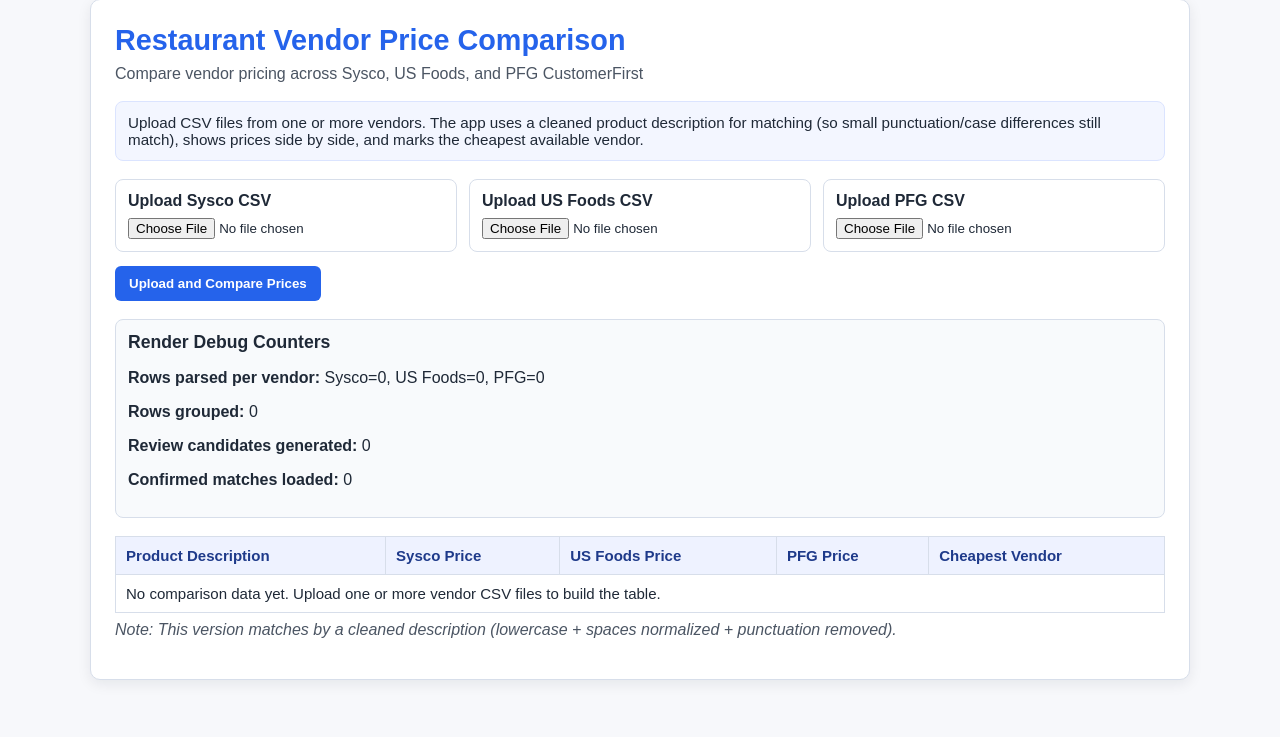
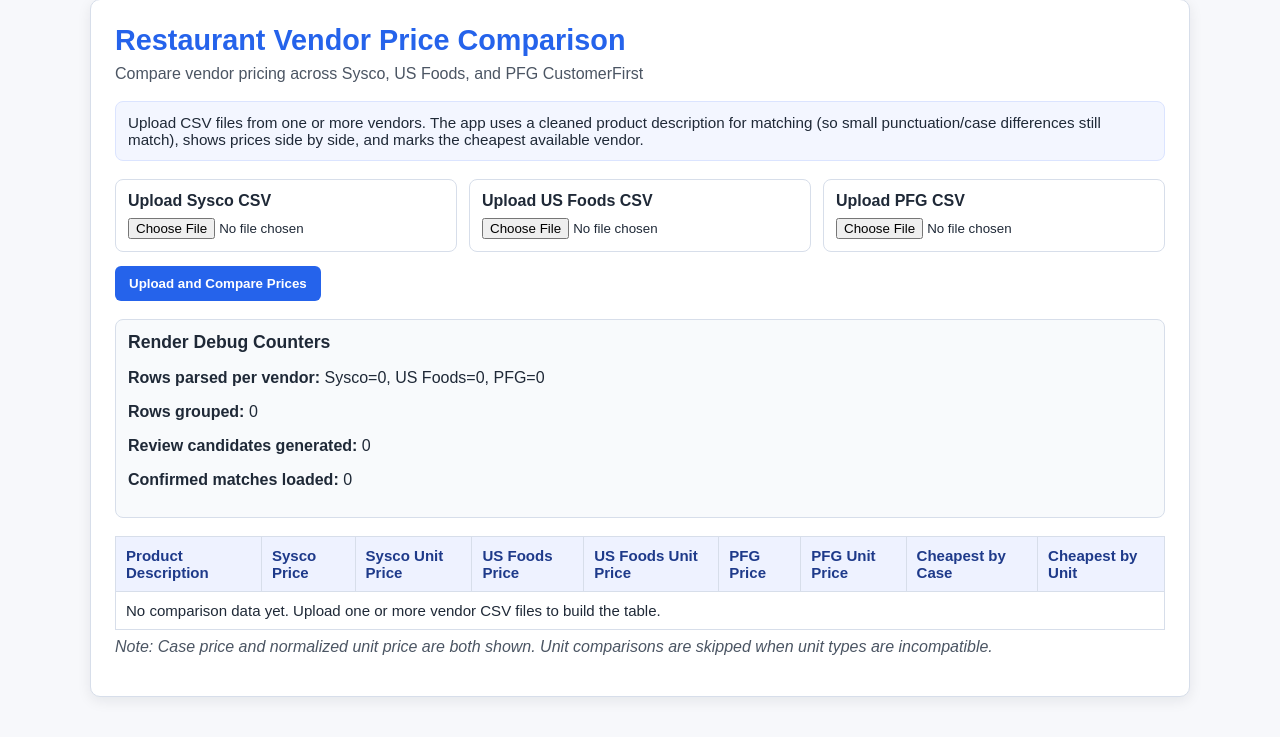
Before and after one commit to Mfaraglia/Confluence, a Flask app: page / in a window 1280 px wide. Shown: the part 25-762 px from the top of the page. Run offline with Flask 3, Linux system fonts and the light colour scheme.

Commit message:
Add normalized unit-price comparison and pack-size parsing

```diff
--- a/app.py
+++ b/app.py
@@ -75,9 +75,14 @@
             {
                 "description": description,
                 "sysco": f"${prices['sysco']:.2f}" if prices["sysco"] is not None else "",
+                "sysco_unit_price": "Needs review",
                 "us_foods": f"${prices['us_foods']:.2f}" if prices["us_foods"] is not None else "",
+                "us_foods_unit_price": "Needs review",
                 "pfg": f"${prices['pfg']:.2f}" if prices["pfg"] is not None else "",
-                "cheapest_vendor": cheapest_vendor,
+                "pfg_unit_price": "Needs review",
+                "cheapest_case_vendor": cheapest_vendor,
+                "cheapest_unit_vendor": "",
+                "unit_review_note": "Needs review",
             }
         )
     return output
@@ -318,6 +323,75 @@
         return None
 
 
+def parse_pack_size(pack_size_text: str) -> Dict[str, Any]:
+    text = (pack_size_text or "").strip().lower()
+    compact = re.sub(r"\s+", " ", text)
+    result: Dict[str, Any] = {
+        "pack_size_text": pack_size_text or "",
+        "normalized_unit_quantity": None,
+        "normalized_unit_type": "",
+        "parse_debug": "Could not parse pack size.",
+    }
+    if compact == "":
+        result["parse_debug"] = "Pack size empty."
+        return result
+
+    unit_aliases = {
+        "ct": "each",
+        "count": "each",
+        "ea": "each",
+        "each": "each",
+        "lb": "lb",
+        "lbs": "lb",
+        "gal": "gal",
+        "gallon": "gal",
+        "gallons": "gal",
+        "oz": "oz",
+        "dozen": "dozen",
+        "dz": "dozen",
+    }
+
+    match_pack = re.match(r"^\s*(\d+)\s*/\s*(\d+(?:\.\d+)?)\s*([a-z]+)\s*$", compact)
+    if match_pack:
+        outer = float(match_pack.group(1))
+        inner = float(match_pack.group(2))
+        unit_raw = match_pack.group(3)
+        unit = unit_aliases.get(unit_raw, unit_raw)
+        if unit == "dozen":
+            quantity = outer * inner * 12.0
+            unit = "each"
+        else:
+            quantity = outer * inner
+        result.update(
+            {
+                "normalized_unit_quantity": quantity,
+                "normalized_unit_type": unit,
+                "parse_debug": f"Parsed '{compact}' as {outer} x {inner} {unit}.",
+            }
+        )
+        return result
+
+    match_simple = re.match(r"^\s*(\d+(?:\.\d+)?)\s*([a-z]+)\s*$", compact)
+    if match_simple:
+        qty = float(match_simple.group(1))
+        unit_raw = match_simple.group(2)
+        unit = unit_aliases.get(unit_raw, unit_raw)
+        if unit == "dozen":
+            qty = qty * 12.0
+            unit = "each"
+        result.update(
+            {
+                "normalized_unit_quantity": qty,
+                "normalized_unit_type": unit,
+                "parse_debug": f"Parsed '{compact}' as {qty} {unit}.",
+            }
+        )
+        return result
+
+    result["parse_debug"] = f"Unsupported pack format: '{compact}'."
+    return result
+
+
 # Build a simple cleaned description for matching similar products across files.
 # Rules:
 # 1) lowercase + trim
@@ -672,15 +746,27 @@
         if not description and not raw_price and not item_number and not pack_size:
             continue
 
+        parsed_price = parse_price_to_float(raw_price)
+        pack_parse = parse_pack_size(pack_size)
+        normalized_qty = pack_parse.get("normalized_unit_quantity")
+        normalized_unit_type = str(pack_parse.get("normalized_unit_type") or "")
+        unit_price = None
+        if parsed_price is not None and normalized_qty and float(normalized_qty) > 0:
+            unit_price = parsed_price / float(normalized_qty)
+
         parsed_row = {
             "vendor": vendor_name,
             "description": description,
             "item_number": item_number,
             "pack_size": pack_size,
-            "price": parse_price_to_float(raw_price),
+            "price": parsed_price,
             "normalized_description": clean_description_for_match(description),
             "alias_expanded_description": clean_description_for_match(description),
             "final_tokens": build_meaningful_tokens(clean_description_for_match(description)),
+            "normalized_unit_quantity": normalized_qty,
+            "normalized_unit_type": normalized_unit_type,
+            "unit_price": unit_price,
+            "pack_parse_debug": pack_parse.get("parse_debug", ""),
             "core_tokens": [],
             "attribute_tokens": [],
             "size_tokens": [],
@@ -700,6 +786,10 @@
                     "pack_size": pack_size,
                     "raw_price": raw_price,
                     "parsed_price": parsed_row["price"],
+                    "normalized_unit_quantity": parsed_row["normalized_unit_quantity"],
+                    "normalized_unit_type": parsed_row["normalized_unit_type"],
+                    "unit_price": parsed_row["unit_price"],
+                    "pack_parse_debug": parsed_row["pack_parse_debug"],
                     "normalized_description": parsed_row["normalized_description"],
                     "alias_expanded_description": parsed_row["alias_expanded_description"],
                     "final_tokens": parsed_row["final_tokens"],
@@ -921,6 +1011,12 @@
                 "sysco": None,
                 "us_foods": None,
                 "pfg": None,
+                "sysco_unit_price": None,
+                "us_foods_unit_price": None,
+                "pfg_unit_price": None,
+                "sysco_unit_type": "",
+                "us_foods_unit_type": "",
+                "pfg_unit_type": "",
             }
         else:
             combined[final_group_key]["display_description"] = choose_clearer_description(
@@ -972,21 +1068,26 @@
         )
 
         price = row.get("price")
+        unit_price = row.get("unit_price")
+        unit_type = str(row.get("normalized_unit_type") or "")
         if vendor == "Sysco":
             current = combined[final_group_key]["sysco"]
-            combined[final_group_key]["sysco"] = (
-                price if current is None or (price is not None and price < current) else current
-            )
+            if current is None or (price is not None and price < current):
+                combined[final_group_key]["sysco"] = price
+                combined[final_group_key]["sysco_unit_price"] = unit_price
+                combined[final_group_key]["sysco_unit_type"] = unit_type
         elif vendor == "US Foods":
             current = combined[final_group_key]["us_foods"]
-            combined[final_group_key]["us_foods"] = (
-                price if current is None or (price is not None and price < current) else current
-            )
+            if current is None or (price is not None and price < current):
+                combined[final_group_key]["us_foods"] = price
+                combined[final_group_key]["us_foods_unit_price"] = unit_price
+                combined[final_group_key]["us_foods_unit_type"] = unit_type
         elif vendor == "PFG":
             current = combined[final_group_key]["pfg"]
-            combined[final_group_key]["pfg"] = (
-                price if current is None or (price is not None and price < current) else current
-            )
+            if current is None or (price is not None and price < current):
+                combined[final_group_key]["pfg"] = price
+                combined[final_group_key]["pfg_unit_price"] = unit_price
+                combined[final_group_key]["pfg_unit_type"] = unit_type
 
     output: List[Dict[str, str]] = []
     for _, prices in sorted(combined.items(), key=lambda item: item[1]["display_description"].lower()):
@@ -996,14 +1097,50 @@
             "PFG": prices["pfg"],
         }
         available = {vendor: value for vendor, value in vendor_prices.items() if value is not None}
-        cheapest_vendor = min(available, key=available.get) if available else ""
+        cheapest_case_vendor = min(available, key=available.get) if available else ""
+
+        unit_vendor_prices = {
+            "Sysco": {"price": prices["sysco_unit_price"], "type": prices["sysco_unit_type"]},
+            "US Foods": {"price": prices["us_foods_unit_price"], "type": prices["us_foods_unit_type"]},
+            "PFG": {"price": prices["pfg_unit_price"], "type": prices["pfg_unit_type"]},
+        }
+        available_unit_prices = {
+            vendor: data for vendor, data in unit_vendor_prices.items() if data["price"] is not None
+        }
+        cheapest_unit_vendor = ""
+        unit_review_note = ""
+        if available_unit_prices:
+            unit_types = {str(data["type"]) for data in available_unit_prices.values() if str(data["type"])}
+            if len(unit_types) > 1:
+                unit_review_note = "Unit mismatch — review needed."
+            else:
+                cheapest_unit_vendor = min(
+                    available_unit_prices, key=lambda v: float(available_unit_prices[v]["price"])
+                )
         output.append(
             {
                 "description": str(prices["display_description"]),
                 "sysco": f"${prices['sysco']:.2f}" if prices["sysco"] is not None else "",
                 "us_foods": f"${prices['us_foods']:.2f}" if prices["us_foods"] is not None else "",
                 "pfg": f"${prices['pfg']:.2f}" if prices["pfg"] is not None else "",
-                "cheapest_vendor": cheapest_vendor,
+                "sysco_unit_price": (
+                    f"${prices['sysco_unit_price']:.2f} / {prices['sysco_unit_type']}"
+                    if prices["sysco_unit_price"] is not None and prices["sysco_unit_type"]
+                    else "Needs review"
+                ),
+                "us_foods_unit_price": (
+                    f"${prices['us_foods_unit_price']:.2f} / {prices['us_foods_unit_type']}"
+                    if prices["us_foods_unit_price"] is not None and prices["us_foods_unit_type"]
+                    else "Needs review"
+                ),
+                "pfg_unit_price": (
+                    f"${prices['pfg_unit_price']:.2f} / {prices['pfg_unit_type']}"
+                    if prices["pfg_unit_price"] is not None and prices["pfg_unit_type"]
+                    else "Needs review"
+                ),
+                "cheapest_case_vendor": cheapest_case_vendor,
+                "cheapest_unit_vendor": cheapest_unit_vendor,
+                "unit_review_note": unit_review_note,
             }
         )
 
--- a/templates/index.html
+++ b/templates/index.html
@@ -141,6 +141,12 @@
     .cheapest {
       background: var(--success-bg) !important;
       color: var(--success-text);
+      font-weight: 700;
+    }
+
+    .cheapest-unit {
+      background: #fff6d6 !important;
+      color: #7a4b00;
       font-weight: 700;
     }
 
@@ -417,6 +423,10 @@
                     pack_size="{{ sample.pack_size }}",
                     raw_price="{{ sample.raw_price }}",
                     parsed_price="{{ sample.parsed_price }}",
+                    normalized_unit_quantity="{{ sample.normalized_unit_quantity }}",
+                    normalized_unit_type="{{ sample.normalized_unit_type }}",
+                    unit_price="{{ sample.unit_price }}",
+                    pack_parse_debug="{{ sample.pack_parse_debug }}",
                     normalized_description="{{ sample.normalized_description }}"
                   </li>
                 {% endfor %}
@@ -607,9 +617,13 @@
           <tr>
             <th>Product Description</th>
             <th>Sysco Price</th>
+            <th>Sysco Unit Price</th>
             <th>US Foods Price</th>
+            <th>US Foods Unit Price</th>
             <th>PFG Price</th>
-            <th>Cheapest Vendor</th>
+            <th>PFG Unit Price</th>
+            <th>Cheapest by Case</th>
+            <th>Cheapest by Unit</th>
           </tr>
         </thead>
         <tbody>
@@ -617,22 +631,26 @@
             {% for row in rows %}
               <tr>
                 <td>{{ row.description }}</td>
-                <td class="{% if row.cheapest_vendor == 'Sysco' %}cheapest{% endif %}">{{ row.sysco }}</td>
-                <td class="{% if row.cheapest_vendor == 'US Foods' %}cheapest{% endif %}">{{ row.us_foods }}</td>
-                <td class="{% if row.cheapest_vendor == 'PFG' %}cheapest{% endif %}">{{ row.pfg }}</td>
-                <td>{{ row.cheapest_vendor }}</td>
+                <td class="{% if row.cheapest_case_vendor == 'Sysco' %}cheapest{% endif %}">{{ row.sysco }}</td>
+                <td class="{% if row.cheapest_unit_vendor == 'Sysco' %}cheapest-unit{% endif %}">{{ row.sysco_unit_price }}</td>
+                <td class="{% if row.cheapest_case_vendor == 'US Foods' %}cheapest{% endif %}">{{ row.us_foods }}</td>
+                <td class="{% if row.cheapest_unit_vendor == 'US Foods' %}cheapest-unit{% endif %}">{{ row.us_foods_unit_price }}</td>
+                <td class="{% if row.cheapest_case_vendor == 'PFG' %}cheapest{% endif %}">{{ row.pfg }}</td>
+                <td class="{% if row.cheapest_unit_vendor == 'PFG' %}cheapest-unit{% endif %}">{{ row.pfg_unit_price }}</td>
+                <td>{{ row.cheapest_case_vendor }}</td>
+                <td>{{ row.unit_review_note if row.unit_review_note else row.cheapest_unit_vendor }}</td>
               </tr>
             {% endfor %}
           {% else %}
             <tr>
-              <td colspan="5">No comparison data yet. Upload one or more vendor CSV files to build the table.</td>
+              <td colspan="9">No comparison data yet. Upload one or more vendor CSV files to build the table.</td>
             </tr>
           {% endif %}
         </tbody>
       </table>
     </div>
 
-    <p class="muted">Note: This version matches by a cleaned description (lowercase + spaces normalized + punctuation removed).</p>
+    <p class="muted">Note: Case price and normalized unit price are both shown. Unit comparisons are skipped when unit types are incompatible.</p>
   </main>
   <script>
     (function () {
```
Also changed, not shown: README.md.
